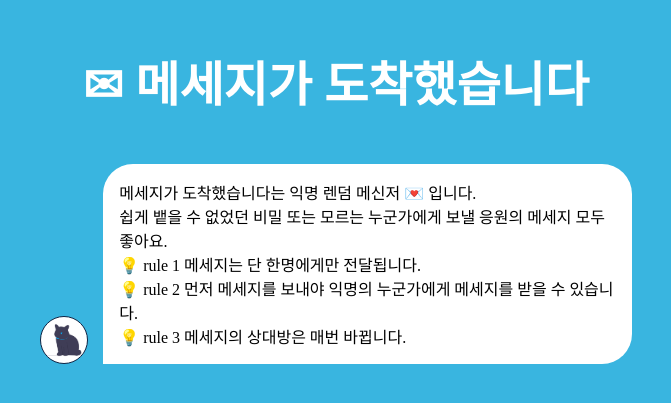
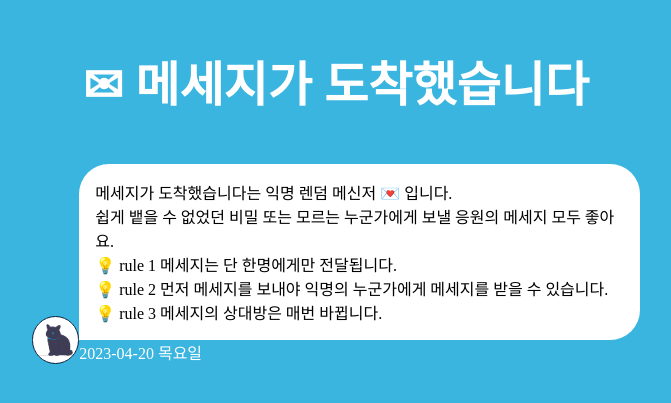
Before and after one commit to SJ0826/random-message-project, a React (Create React App) app: page / in a window 1280 px wide. Shown: the part 219-622 px from the top of the page, without its empty margins (304-975 px from the left). Built offline with nearby package versions, Linux system fonts and the light colour scheme; a web font is replaced by a local one.

Commit message:
Feat: add today's date

```diff
--- /dev/null
+++ b/src/lib/util/getToday.ts
@@ -0,0 +1,16 @@
+const getToday = () => {
+	const today = new Date()
+	const year = today.getFullYear()
+	const month =
+		today.getMonth() + 1 > 9
+			? (today.getMonth() + 1).toString()
+			: '0' + (today.getMonth() + 1)
+	const date =
+		today.getDate() > 9
+			? today.getDate().toString()
+			: '0' + today.getDate().toString()
+	const datOfTheWeek = ' ' + '일월화수목큼토'.charAt(today.getUTCDay()) + '요일'
+	return year + '-' + month + '-' + date + datOfTheWeek
+}
+
+export default getToday
--- a/src/pages/GetStart/_index.scss
+++ b/src/pages/GetStart/_index.scss
@@ -35,12 +35,20 @@
   background-position: center;
 }
 
+.start__description__content__wrapper{
+  display: flex;
+  flex-direction: column;
+}
+
 .start__description__content{
   background-color: $back-ground-light;
-  width: 87%;
   padding: 1em;
   border-top-right-radius: 30px;
   border-top-left-radius: 30px;
   border-bottom-right-radius: 30px;
   color: black;
 }
+
+.start__description__date{
+  color: $text-light1;
+}
--- a/src/pages/GetStart/index.tsx
+++ b/src/pages/GetStart/index.tsx
@@ -1,22 +1,27 @@
+import getToday from 'lib/util/getToday'
 import React from 'react'
 import 'style/main.css'
 
 const GetStart = () => {
+	const date = getToday()
 	return (
 		<div className="start__container">
 			<span className="start__title">✉ 메세지가 도착했습니다</span>
 			<section className="start__description__wrapper">
 				<div className="start__description__icon" />
+				<div className="start__description__content__wrapper">
 					<span className="start__description__content">
 						메세지가 도착했습니다는 익명 렌덤 메신저 💌 입니다.
 						<br />
 						쉽게 뱉을 수 없었던 비밀 또는 모르는 누군가에게 보낼 응원의 메세지
 						모두 좋아요.
 						<br /> 💡 rule 1 메세지는 단 한명에게만 전달됩니다.
-					<br /> 💡 rule 2 먼저 메세지를 보내야 익명의 누군가에게 메세지를 받을
-					수 있습니다.
+						<br /> 💡 rule 2 먼저 메세지를 보내야 익명의 누군가에게 메세지를
+						받을 수 있습니다.
 						<br /> 💡 rule 3 메세지의 상대방은 매번 바뀝니다.
 					</span>
+					<div className="start__description__date">{date}</div>
+				</div>
 			</section>
 		</div>
 	)
--- a/src/style/main.css
+++ b/src/style/main.css
@@ -72,12 +72,20 @@ button {
   background-position: center;
 }
 
+.start__description__content__wrapper {
+  display: flex;
+  flex-direction: column;
+}
+
 .start__description__content {
   background-color: #FFFFFF;
-  width: 87%;
   padding: 1em;
   border-top-right-radius: 30px;
   border-top-left-radius: 30px;
   border-bottom-right-radius: 30px;
   color: black;
 }
+
+.start__description__date {
+  color: #FFFFFF;
+}
```
Also changed, not shown: 1 other file (tests, documents, lock files or other folders). Lines whose indentation alone changed are shown as unchanged.
